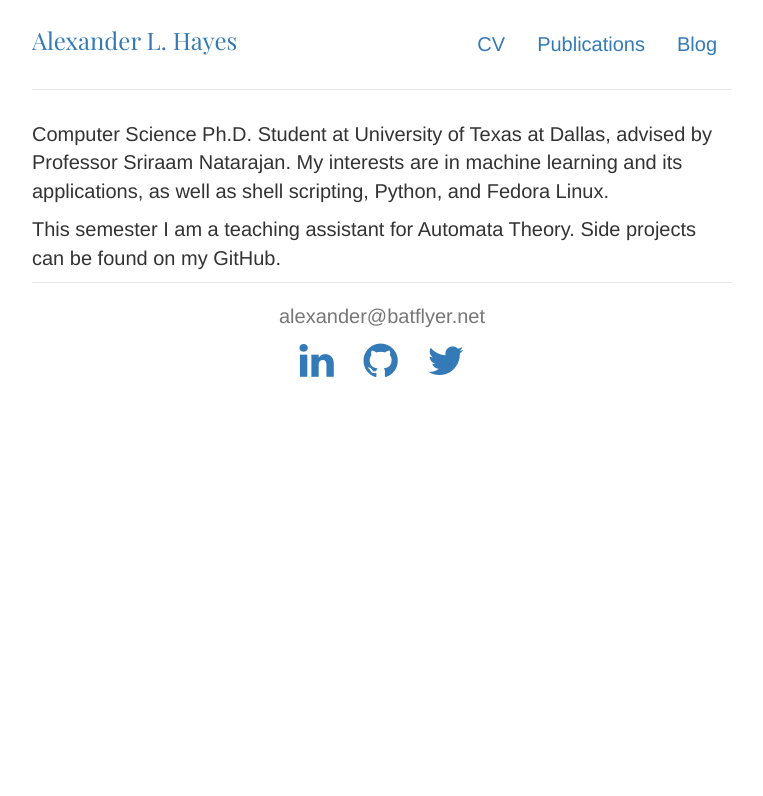
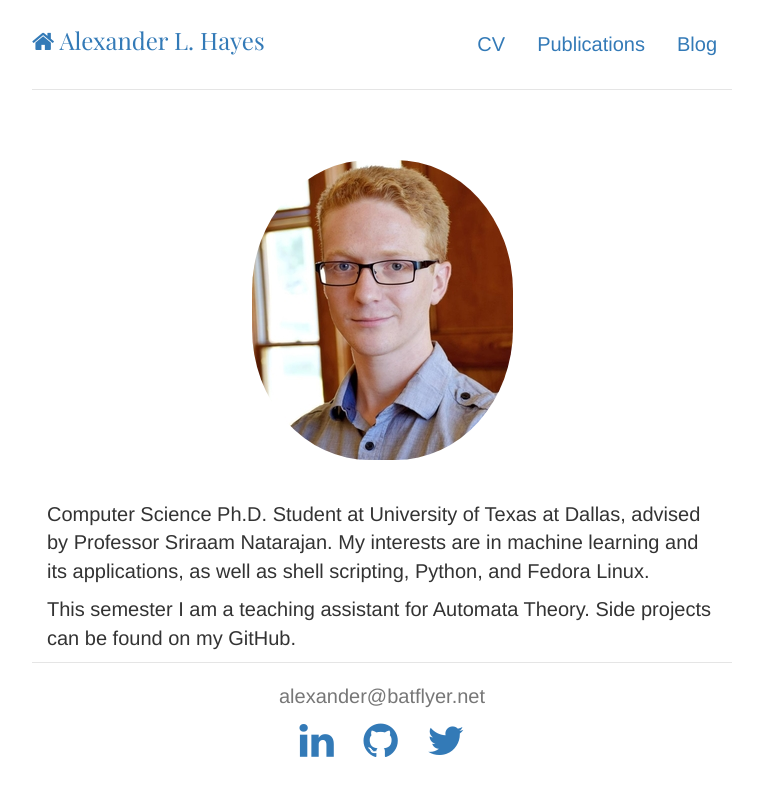
Before and after one commit to hayesall/hayesall.github.io, a Jekyll site: the page built from index.html, in a window 1280 px wide. Shown: the top 796 px of the page, without its empty margins (258-1021 px from the left). Built offline with Jekyll 4.4.1, drawn with Linux system fonts in a browser that asks for light colours.

Commit message:
Adjusted the image and added it to the home page.

```diff
--- a/_includes/head.html
+++ b/_includes/head.html
@@ -14,7 +14,6 @@
   <link rel="stylesheet" type="text/css" href="/css/jumbotron-narrow.css">
   <!-- Another sheet for syntax highlighting -->
   <link rel="stylesheet" type="text/css" href="/css/syntax.css">
-
   <!-- Font Awesome -->
   <link rel="stylesheet" href="/css/font-awesome.min.css">
 
--- a/_layouts/default.html
+++ b/_layouts/default.html
@@ -11,18 +11,17 @@
       <div class="header clearfix">
 
 	<nav><ul class="nav nav-pills pull-right">
-	    <!-- <li role="presentation" class="active"><a href="/">Alexander L. Hayes</a></li> -->
 	    <li role="presentation"><a href="/cv/">CV</a></li>
 	    <li role="presentation"><a href="/publications/">Publications</a></li>
 	    <li role="presentation"><a href="/blog/">Blog</a></li>
 	</ul></nav>
-	<h3 class="text-muted"><a href="/">Alexander L. Hayes</a></h3>
+	<h3 class="text-muted"><a href="/"><i class="fa fa-home"></i> Alexander L. Hayes</a></h3>
 
       </div><!-- /.header clearfix -->
 
       <div class="inner cover">
 	{{ content }}
-      </div><!-- /.inner cover-->
+      </div>
 
       <div class="footer">
 
--- a/index.html
+++ b/index.html
@@ -4,6 +4,15 @@ title: Alexander L. Hayes
 description: Homepage for Alexander L. Hayes, Computer Science PhD Student focusing on Machine Learning.
 ---
 
-<p>Computer Science Ph.D. Student at University of Texas at Dallas, advised by Professor Sriraam Natarajan. My interests are in machine learning and its applications, as well as shell scripting, Python, and Fedora Linux.</p>
+<div class="container-fluid">
+  <div class="row">
+    <div class="col-md-12"><img src="/img/AlexanderLHayes.jpg" alt="Portrait of Alexander L. Hayes" style="border-radius: 45%; display: block; margin: auto; padding-top: 2em; padding-bottom: 2em;"/></div>
+  </div>
 
-<p>This semester I am a teaching assistant for Automata Theory. Side projects can be found on my GitHub.</p>
+  <div class="row">
+    <div class="col-md-12">
+      <p>Computer Science Ph.D. Student at University of Texas at Dallas, advised by Professor Sriraam Natarajan. My interests are in machine learning and its applications, as well as shell scripting, Python, and Fedora Linux.</p>
+      <p>This semester I am a teaching assistant for Automata Theory. Side projects can be found on my GitHub.</p>
+    </div>
+  </div>
+</div>
```
Also changed, not shown: img/AlexanderLHayes.jpg.
